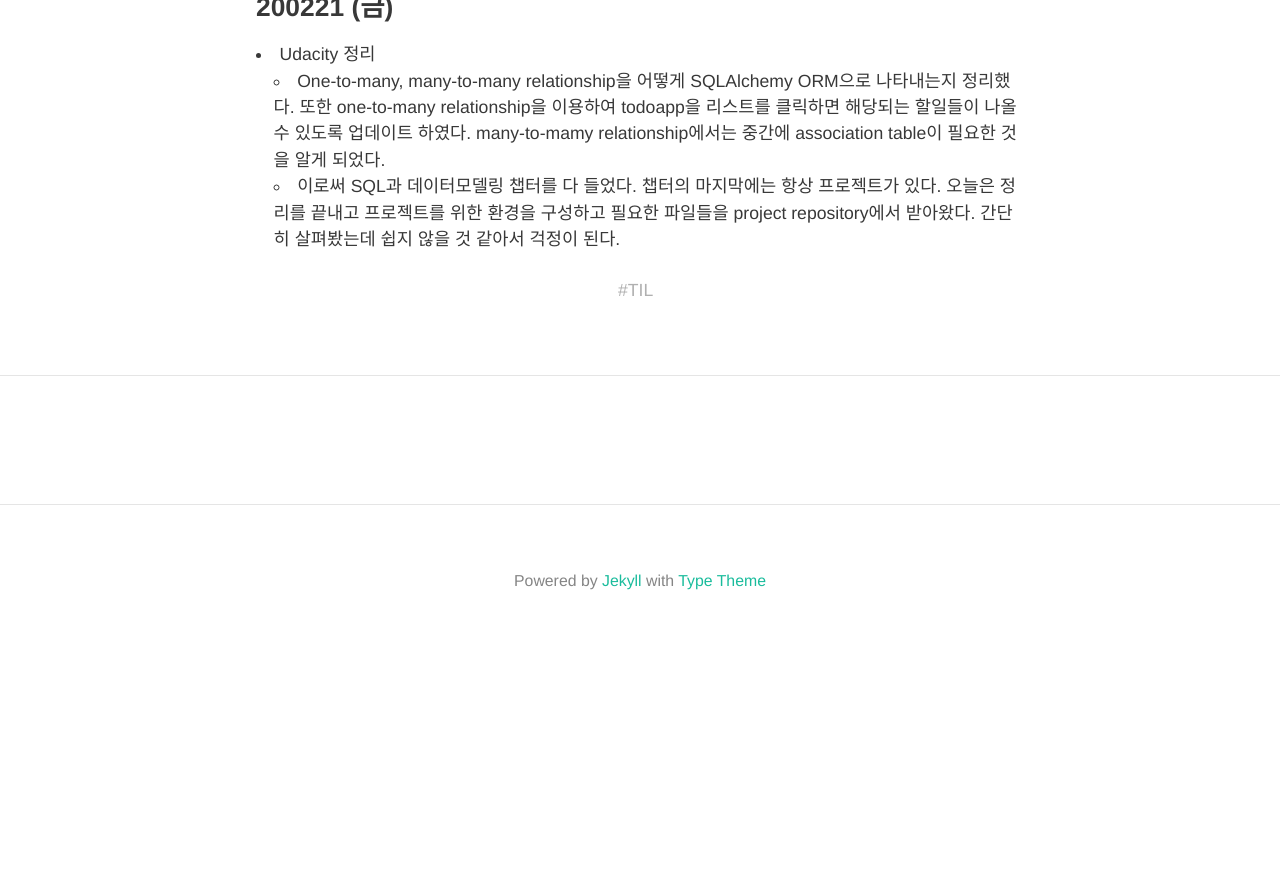
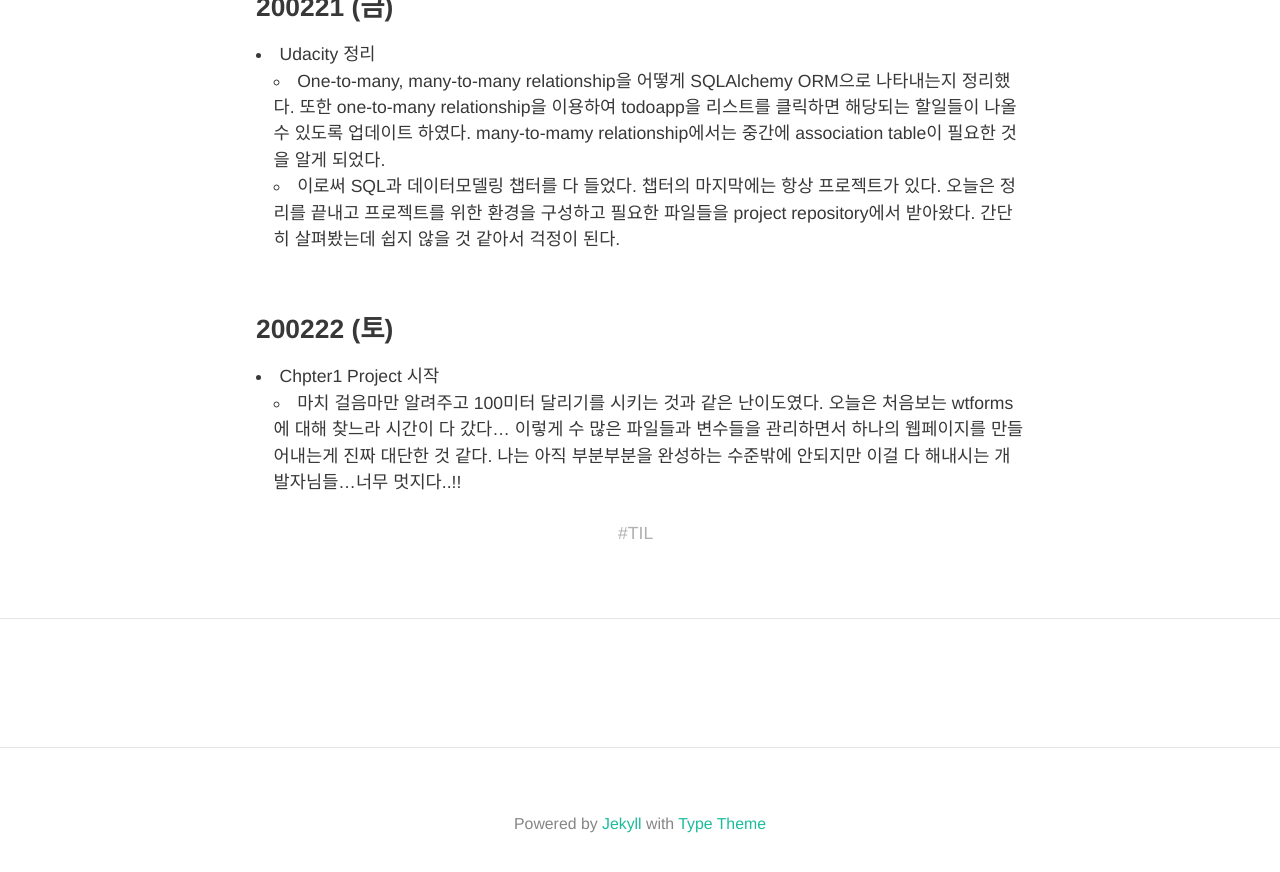
Before and after one commit to HyunlangBan/hyunlangban.github.io, a Jekyll site: the page built from _posts/2020-02-18-til-week.md, in a window 1280 px wide and 900 px high, scrolled down 2039 px. Shown: the top 872 px of the window. Built offline with Jekyll 4.4.1, drawn with Linux system fonts in a browser that asks for light colours; nearby versions of some CDN libraries; some web fonts are replaced; comment, search, counter and statistics services are not loaded; before the commit the page ends 2696 px from its top, so only the background shows below that.

Commit message:
Update 2020-02-18-til-week.md

```diff
--- a/_posts/2020-02-18-til-week.md
+++ b/_posts/2020-02-18-til-week.md
@@ -57,3 +57,9 @@ tag: TIL
 - Udacity 정리
   - One-to-many, many-to-many relationship을 어떻게 SQLAlchemy ORM으로 나타내는지 정리했다. 또한 one-to-many relationship을 이용하여 todoapp을 리스트를 클릭하면 해당되는 할일들이 나올 수 있도록 업데이트 하였다. many-to-mamy relationship에서는 중간에 association table이 필요한 것을 알게 되었다.
   - 이로써 SQL과 데이터모델링 챕터를 다 들었다. 챕터의 마지막에는 항상 프로젝트가 있다. 오늘은 정리를 끝내고 프로젝트를 위한 환경을 구성하고 필요한 파일들을 project repository에서 받아왔다. 간단히 살펴봤는데 쉽지 않을 것 같아서 걱정이 된다.
+
+<br>
+
+### 200222 (토)
+- Chpter1 Project 시작
+  - 마치 걸음마만 알려주고 100미터 달리기를 시키는 것과 같은 난이도였다. 오늘은 처음보는 wtforms에 대해 찾느라 시간이 다 갔다... 이렇게 수 많은 파일들과 변수들을 관리하면서 하나의 웹페이지를 만들어내는게 진짜 대단한 것 같다. 나는 아직 부분부분을 완성하는 수준밖에 안되지만 이걸 다 해내시는 개발자님들...너무 멋지다..!!
```
